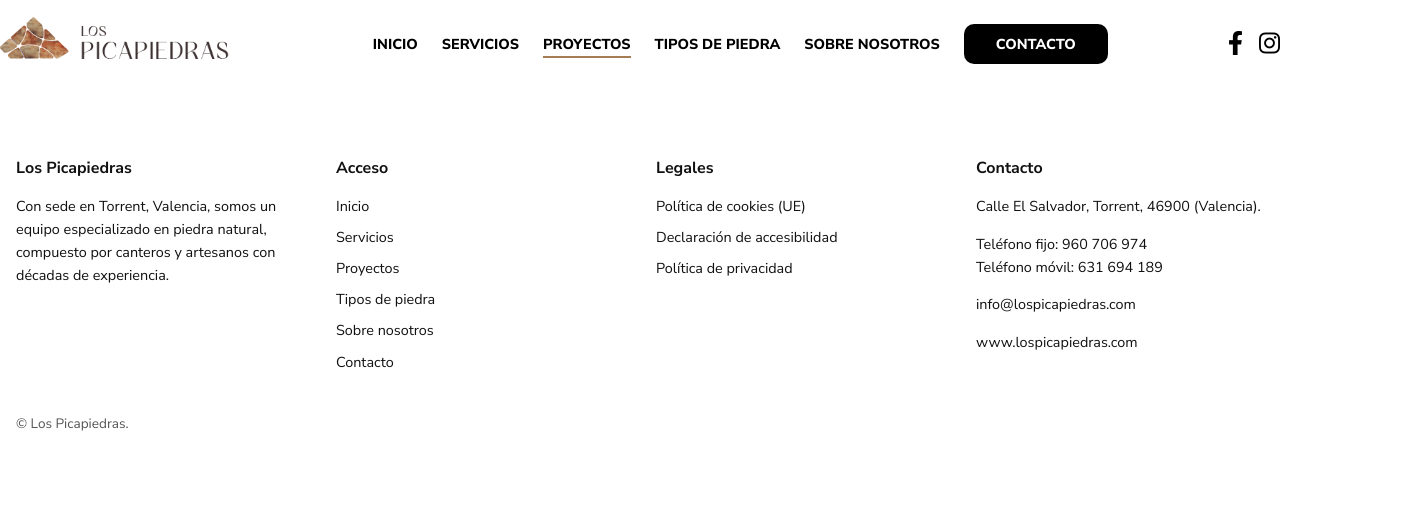
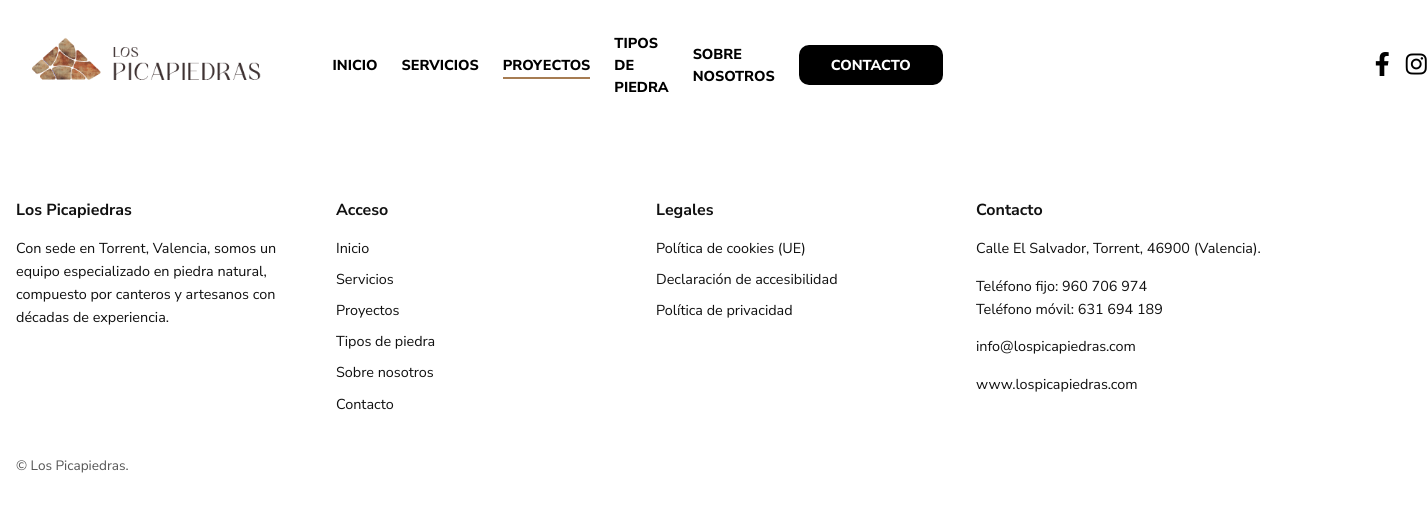
Before and after one commit to FresKo01/los_pica_piedras, a plain HTML site: page pages/proyectos.html in a window 1280 px wide. Shown: the whole page, 1427 px wide, since content can reach past the window. Drawn offline with Linux system fonts and the light colour scheme.

Commit message:
fix padding

```diff
--- a/style/header.css
+++ b/style/header.css
@@ -129,7 +129,7 @@ nav {
   display: flex;
   align-items: center;
   gap: 1rem;
-  margin-left: 1rem;
+  margin-left: 25rem;
 }
 
 
@@ -138,6 +138,7 @@ nav {
   display: flex;
   align-items: center;
   gap: 0.5rem;
+  padding-left: 2rem;
 }
 
 /*
```
Also changed, not shown: index.html (+2 -2 lines).
